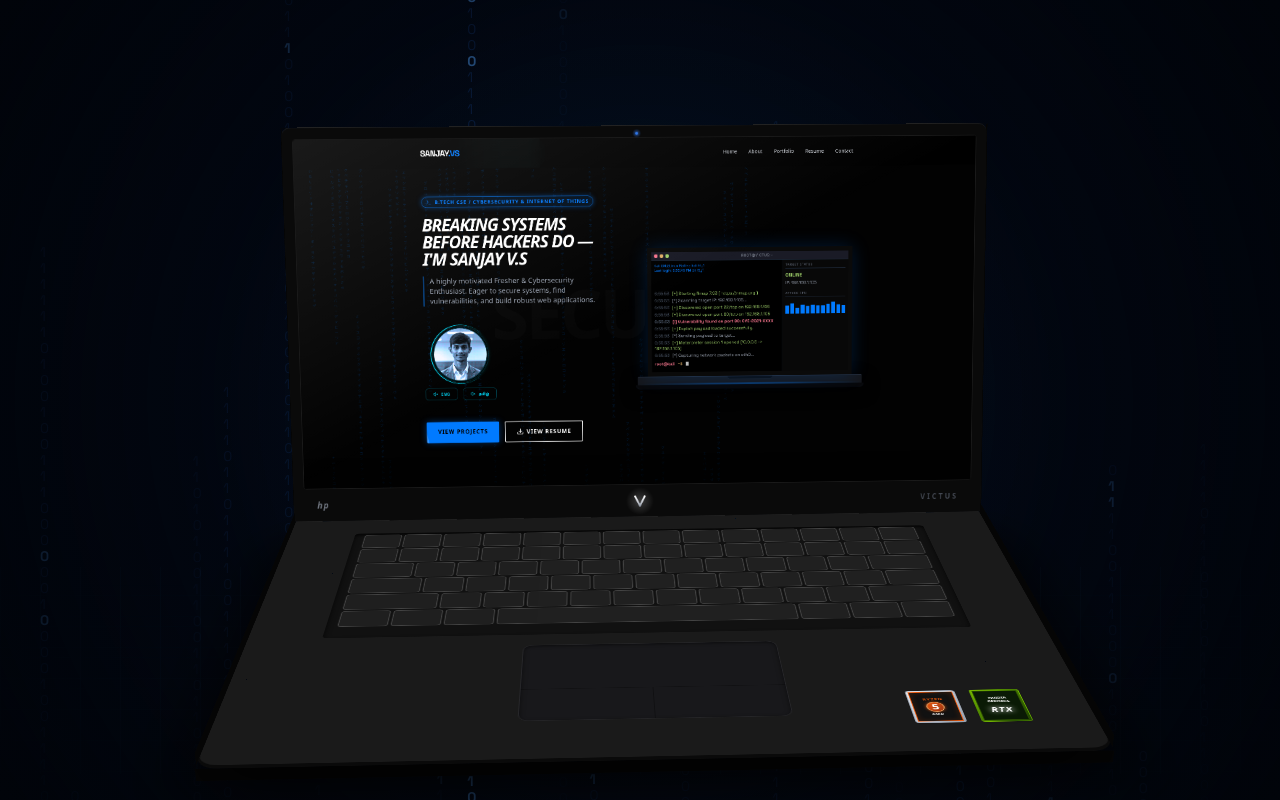
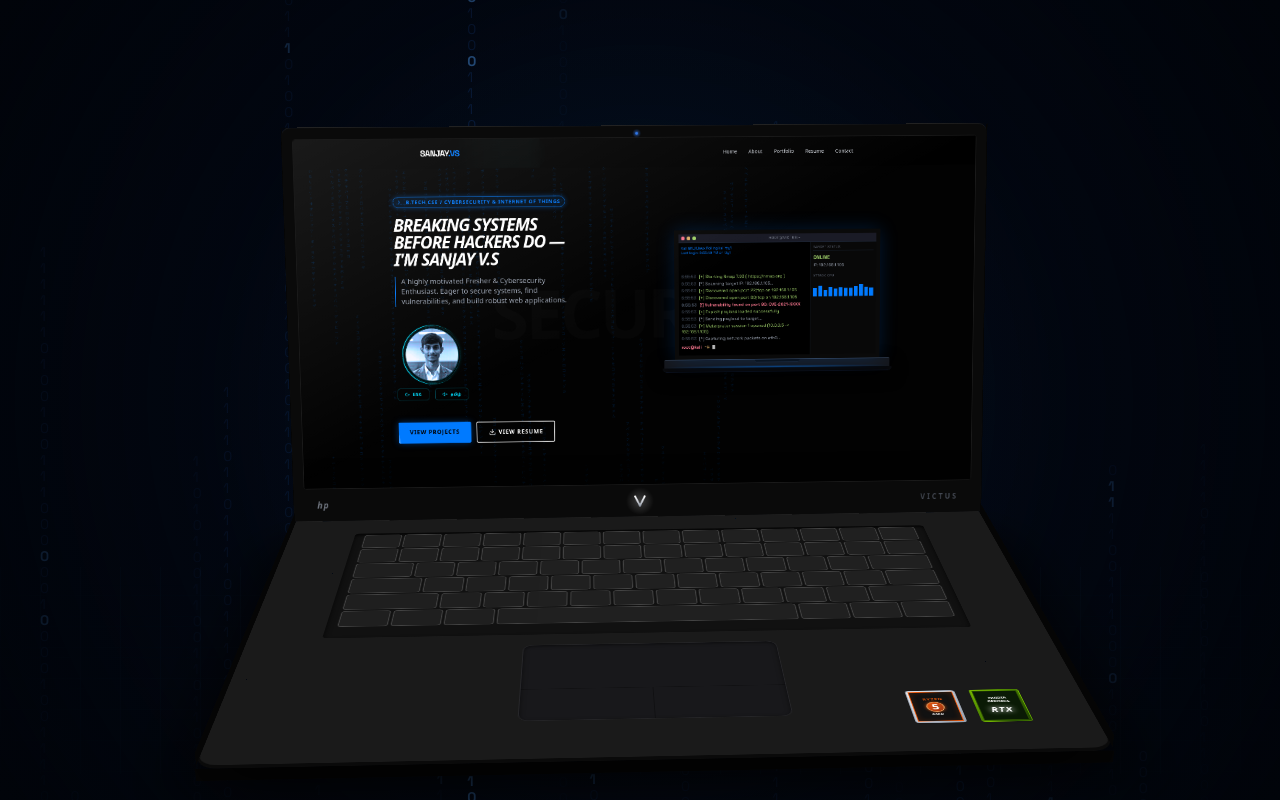
Before and after one commit to vssanjai/portfolie, a Next.js app: page / in a window 1280 px wide. Built offline with nearby package versions, Linux system fonts and the light colour scheme.

Commit message:
Fix hero layout alignment and move laptop up to center

```diff
--- a/src/app/page.tsx
+++ b/src/app/page.tsx
@@ -76,13 +76,13 @@ export default function Home() {
           SECURITY
         </div>
 
-        <div className="max-w-7xl mx-auto px-4 sm:px-6 lg:px-8 w-full z-10 grid grid-cols-1 lg:grid-cols-2 gap-12 items-center">
+        <div className="max-w-[90rem] mx-auto px-4 sm:px-6 lg:px-8 w-full z-10 flex flex-col xl:flex-row gap-16 xl:gap-8 items-center justify-between">
 
           <motion.div
             variants={containerVariants}
             initial="hidden"
             animate="visible"
-            className="flex flex-col gap-6"
+            className="flex flex-col gap-6 w-full xl:w-[55%] shrink-0"
           >
             <motion.div variants={itemVariants} className="inline-flex items-center gap-2 px-3 py-1 bg-electric-blue/10 border border-electric-blue rounded-full w-fit text-electric-blue font-bold text-sm uppercase tracking-widest shadow-[0_0_15px_rgba(0,122,255,0.4)]">
               <Terminal size={16} />
@@ -107,7 +107,7 @@ export default function Home() {
               <Typewriter delay={0.5} text="A highly motivated Fresher & Cybersecurity Enthusiast. Eager to secure systems, find vulnerabilities, and build robust web applications." />
             </motion.p>
 
-            <motion.div variants={itemVariants} className="mt-6 mb-2">
+            <motion.div variants={itemVariants} className="mt-6 mb-2 z-50">
               <CyberAvatar />
             </motion.div>
 
@@ -138,7 +138,7 @@ export default function Home() {
             initial={{ opacity: 0, scale: 0.9 }}
             animate={{ opacity: 1, scale: 1 }}
             transition={{ duration: 1, delay: 0.5, type: "spring" }}
-            className="w-full relative py-12 lg:py-0 flex flex-col items-center justify-center"
+            className="w-full xl:w-[45%] relative py-12 xl:py-0 flex flex-col items-center justify-center xl:-mt-24 z-0"
           >
             <VictusMockup />
           </motion.div>
```
